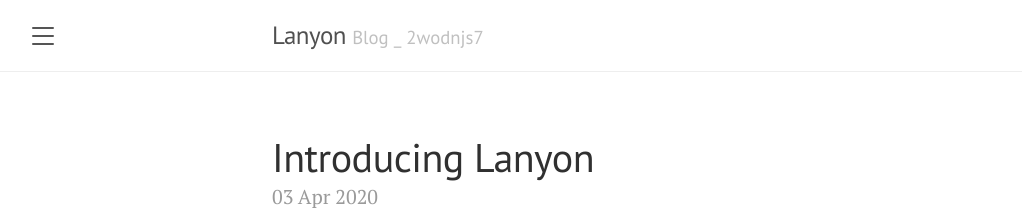
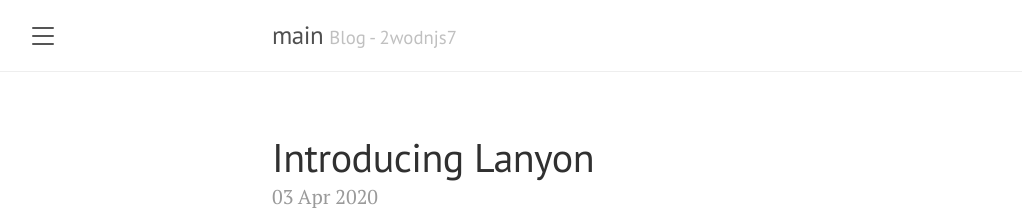
Before and after one commit to 2wodnjs7/2wodnjs7.github.io, a Jekyll site: the page built from index.html, in a window 1280 px wide. Shown: the top 216 px of the page, without its empty margins (8-1030 px from the left). Built offline with Jekyll 4.4.1, drawn with Linux system fonts in a browser that asks for light colours; the list of posts is cut into pages by our own code.

Commit message:
Update _config.yml

```diff
--- a/_config.yml
+++ b/_config.yml
@@ -1,6 +1,6 @@
 # Setup
-title:               Lanyon
-tagline:             'Blog _ 2wodnjs7'
+title:               main
+tagline:             'Blog - 2wodnjs7'
 description:         '<a>국민대학교 소프트웨어학부\n21학번 이재원</a>.'
 url:                 https://2wodnjs7.github.io
 #baseurl:             'https://2wodnjs7.github.io/'
@@ -9,7 +9,7 @@ permalink:           pretty
 
 # About/contact
 author:
-  name:              Mark Otto
+  name:              Lee Jaewon
   url:               https://twitter.com/mdo
   email:             markdotto@gmail.com
 
```
